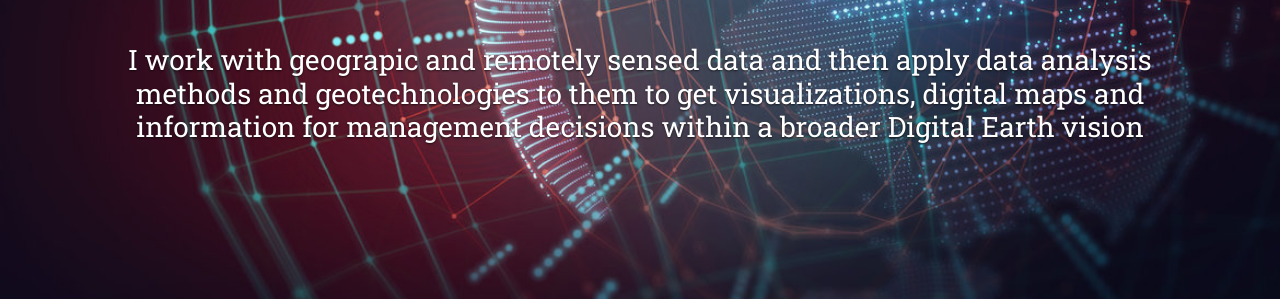
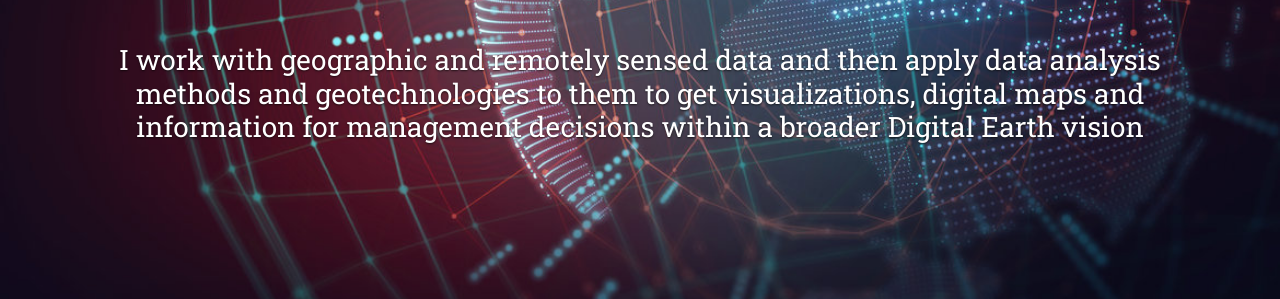
Before and after one commit to HiraZafar1996/HiraZafar1996-emjmdcde.github.io, a plain HTML site: page index.html in a window 1280 px wide. Shown: the part 501-800 px from the top of the page. Drawn offline with nearby package versions, Linux system fonts and the light colour scheme.

Commit message:
Update index.html
update

```diff
--- a/index.html
+++ b/index.html
@@ -57,7 +57,7 @@
       <div class="container text-center">
         <div data-animate="fadeInDown" class="logo"><img src="img/img_96989.png" alt="logo" width="130"></div>
         <h1 data-animate="fadeInDown" class="text-shadow mb-5">“The “Arc” of my GIS career”</h1>
-        <p data-animate="slideInUp" class="h3 text-shadow text-400">I work with geograpic and remotely sensed data and then apply data analysis methods and geotechnologies to them to get visualizations, digital maps and information for management decisions within a broader Digital Earth vision</p>
+        <p data-animate="slideInUp" class="h3 text-shadow text-400">I work with geographic and remotely sensed data and then apply data analysis methods and geotechnologies to them to get visualizations, digital maps and information for management decisions within a broader Digital Earth vision</p>
       </div>
     </section>
     <!-- About-->
```
